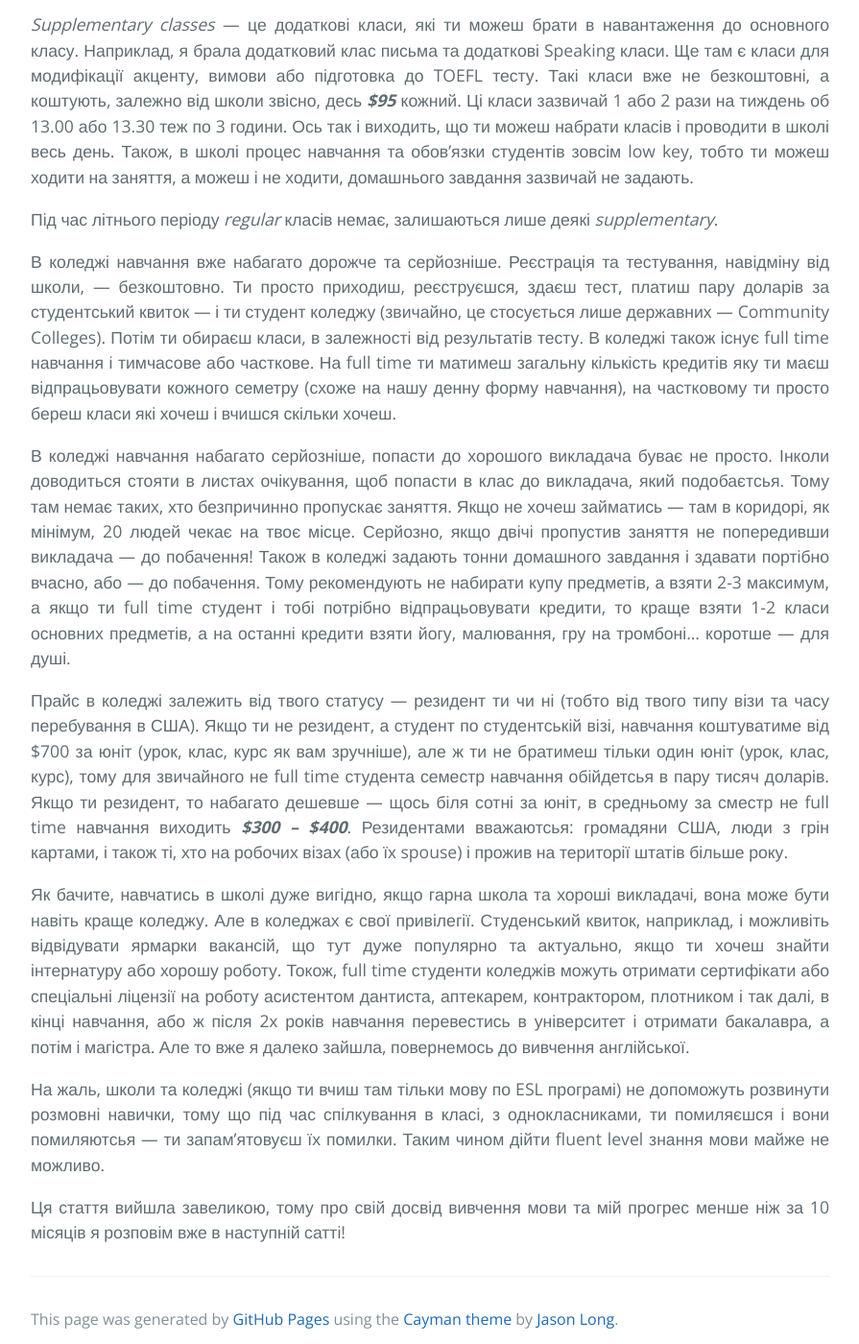
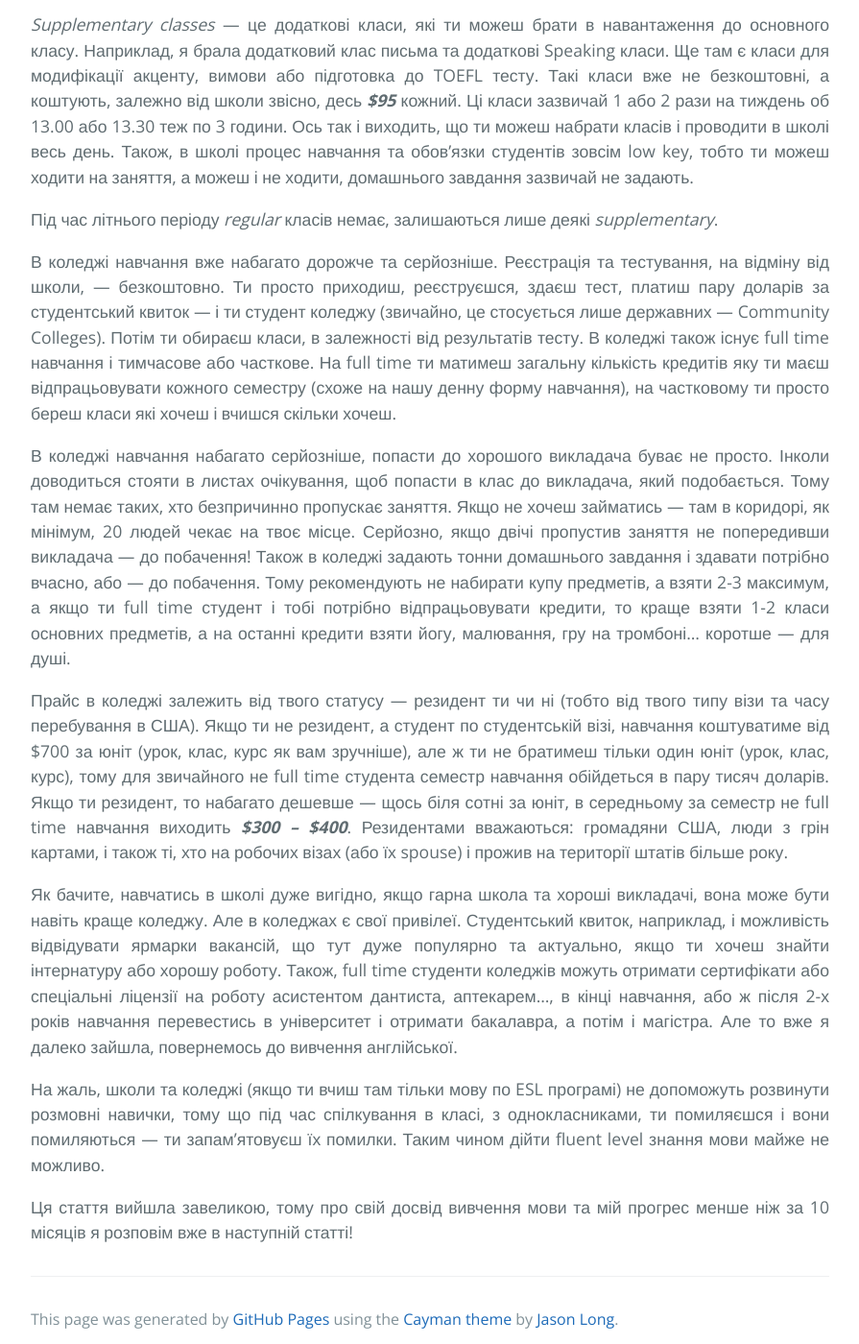
Before and after one commit to LizMars/LizMars.github.io, a Jekyll site: the page built from _posts/2015-10-12-languages2.md, in a window 1280 px wide and 1400 px high, scrolled down 6369 px. Shown: the whole window at 96% size, without its empty margins (192-1087 px from the left). Built offline with Jekyll 4.4.1, drawn with Linux system fonts in a browser that asks for light colours; nearby versions of some CDN libraries; some of the changed text lies outside the part shown.

Commit message:
spell fixes

```diff
--- a/_posts/2015-10-12-languages2.md
+++ b/_posts/2015-10-12-languages2.md
@@ -1,5 +1,5 @@
 ---
-title:  "Не соромно не знати --- соромно не вчитись. Частина друга"
+title:  "Не соромно не знати — соромно не вчитись. Частина друга"
 date:   2015-10-12 00:00:00
 tags:
   - blog
@@ -45,19 +45,19 @@ tags:
 
 - курс Reading and/or Writing (читання та/або письмо)
 
-- курс Listening and/or Speaking (прослуховання та/або говоріння)
+- курс Listening and/or Speaking (прослуховування та/або говоріння)
 
-Звичайно найпопулярнішим серед студентів завжди є Listening and/or Speaking, тому що всі бояться говорити. До речі, той самий мій мерший клас з Сабріною був саме Listening and Speaking, тобто всі вправи були орієнтовані на складання діалогів, говоріння і т.д.
+Звичайно найпопулярнішим серед студентів завжди є Listening and/or Speaking, тому що всі бояться говорити. До речі, той самий мій перший клас з Сабріною був саме Listening and Speaking, тобто всі вправи були орієнтовані на складання діалогів, говоріння і т.д.
 
 ***Що таке школа для дорослих?***
 
-Це спеціальний заклад, що дозволяє отримати середню освіту, тобто отримати атестат, якщо людина із-за якихось причин його не отримала, також там займаютсья з літніми людьми, наприклад, вчать користуватися компьютером та інтернетом. І найбільший фан для мене --- в таких школах є різноманітні класси <<для душі>> такі як: гра на музичних інстументах, кулінарні класи, фінтес класи, йога класи, класи плавання, комп'ютерні класи, навіть класи фехтування є, класи екібано та "як малювати аквареллю" тобто багато-багато різноманітних класів. Ну і головний, найбільший департамент в таких школах --- це ESL.
+Це спеціальний заклад, що дозволяє отримати середню освіту, тобто отримати атестат, якщо людина із-за якихось причин його не отримала, також там займаються з літніми людьми, наприклад, вчать користуватися комп'ютером та інтернетом. І найбільший фан для мене --- в таких школах є різноманітні класи <<для душі>> такі як: гра на музичних інструментах, кулінарні класи, фітнес класи, йога класи, класи плавання, комп'ютерні класи, навіть класи фехтування є, класи екібано та "як малювати аквареллю" тобто багато-багато різноманітних класів. Ну і головний, найбільший департамент в таких школах --- це ESL.
 
 ***Чим відрізняються ESL курси в школі та в коледжі?***
 
-Ціною. По якості знань --- абсолютно однакові. Коледжі зазвичай мають більше різних класів, а студенти --- молоді хлопці та дівчата, що взяли ці класси як додаткове навантаження. В колледжах та школах чотири семестри на рік: на кожен сезон по-одному. Літній семетр, зазвичай, по бажанню.
+Ціною. По якості знань --- абсолютно однакові. Коледжі зазвичай мають більше різних класів, а студенти --- молоді хлопці та дівчата, що взяли ці класи як додаткове навантаження. В коледжах та школах чотири семестри на рік: на кожен сезон по-одному. Літній семестр, зазвичай, по бажанню.
 
-В школах є два типи класів *regular and supplementary classes*. *Regular* бувають ранкові або вечірні. Вони безкоштовні, тобто ти платиш ***$30*** за тест, який визначає твій рівень і записує тебе в певний клас до певного вчителя --- ти не можеш обирати. Також, якщо ти пропустиш день реєстрації, то пізніше долучитись не можна. *Regular class* кожен будній день по 3 години (наприклад, ранковий клас з 9 до 12). На цих заняттях вчать все і Reading and Writing, і Listening and Speaking на продвинутому рівнb вчать навіть історії США, деяким законам та готують до інтерв'ю на отримення громадянства. Теми на цих заняттях різноманітні, але життєві і потрібні. Наприклад, медичне страхування, як записатись на прийом до лікаря та медицина загалом. В середині та в кінці семестру ти здаєш тест знову (платити не потрібно) і потім тебе або переводять на наступний рівень, або залишають на тому самому.
+В школах є два типи класів *regular and supplementary classes*. *Regular* бувають ранкові або вечірні. Вони безкоштовні, тобто ти платиш ***$30*** за тест, який визначає твій рівень і записує тебе в певний клас до певного вчителя --- ти не можеш обирати. Також, якщо ти пропустиш день реєстрації, то пізніше долучитись не можна. *Regular class* кожен будній день по 3 години (наприклад, ранковий клас з 9 до 12). На цих заняттях вчать все і Reading and Writing, і Listening and Speaking на поглибленому рівні вчать навіть історії США, деяким законам та готують до інтерв'ю на отримання громадянства. Теми на цих заняттях різноманітні, але життєві і потрібні. Наприклад, медичне страхування, як записатись на прийом до лікаря та медицина загалом. В середині та в кінці семестру ти здаєш тест знову (платити не потрібно) і потім тебе або переводять на наступний рівень, або залишають на тому самому.
 
 ![ESL клас в школі](/images/esl2.jpg)
 
@@ -67,14 +67,14 @@ tags:
 
 Під час літнього періоду *regular* класів немає, залишаються лише деякі *supplementary*.
 
-В коледжі навчання вже набагато дорожче та серйозніше. Реєстрація та тестування, навідміну від школи, --- безкоштовно. Ти просто приходиш, реєструєшся, здаєш тест, платиш пару доларів за студентський квиток --- і ти студент коледжу (звичайно, це стосується лише державних --- Community Colleges). Потім ти обираєш класи, в залежності від результатів тесту. В коледжі також існує full time навчання і тимчасове або часткове. На full time ти матимеш загальну кількість кредитів яку ти маєш відпрацьовувати кожного семетру (схоже на нашу денну форму навчання), на частковому ти просто береш класи які хочеш і вчишся скільки хочеш.
+В коледжі навчання вже набагато дорожче та серйозніше. Реєстрація та тестування, на відміну від школи, --- безкоштовно. Ти просто приходиш, реєструєшся, здаєш тест, платиш пару доларів за студентський квиток --- і ти студент коледжу (звичайно, це стосується лише державних --- Community Colleges). Потім ти обираєш класи, в залежності від результатів тесту. В коледжі також існує full time навчання і тимчасове або часткове. На full time ти матимеш загальну кількість кредитів яку ти маєш відпрацьовувати кожного семестру (схоже на нашу денну форму навчання), на частковому ти просто береш класи які хочеш і вчишся скільки хочеш.
 
-В коледжі навчання набагато серйозніше, попасти до хорошого викладача буває не просто. Інколи доводиться стояти в листах очікування, щоб попасти в клас до викладача, який подобаєтсья. Тому там немає таких, хто безпричинно пропускає заняття. Якщо не хочеш займатись --- там в коридорі, як мінімум, 20 людей чекає на твоє місце. Серйозно, якщо двічі пропустив заняття не попередивши викладача --- до побачення! Також в коледжі задають тонни домашного завдання і здавати портібно вчасно, або --- до побачення. Тому рекомендують не набирати купу предметів, а взяти 2-3 максимум, а якщо ти full time студент і тобі потрібно відпрацьовувати кредити, то краще взяти 1-2 класи основних предметів, а на останні кредити взяти йогу, малювання, гру на тромбоні... коротше --- для душі.
+В коледжі навчання набагато серйозніше, попасти до хорошого викладача буває не просто. Інколи доводиться стояти в листах очікування, щоб попасти в клас до викладача, який подобається. Тому там немає таких, хто безпричинно пропускає заняття. Якщо не хочеш займатись --- там в коридорі, як мінімум, 20 людей чекає на твоє місце. Серйозно, якщо двічі пропустив заняття не попередивши викладача --- до побачення! Також в коледжі задають тонни домашнього завдання і здавати потрібно вчасно, або --- до побачення. Тому рекомендують не набирати купу предметів, а взяти 2-3 максимум, а якщо ти full time студент і тобі потрібно відпрацьовувати кредити, то краще взяти 1-2 класи основних предметів, а на останні кредити взяти йогу, малювання, гру на тромбоні... коротше --- для душі.
 
-Прайс в коледжі залежить від твого статусу --- резидент ти чи ні (тобто від твого типу візи та часу перебування в США). Якщо ти не резидент, а студент по студентській візі, навчання коштуватиме від $700 за юніт (урок, клас, курс як вам зручніше), але ж ти не братимеш тільки один юніт (урок, клас, курс), тому для звичайного не full time студента семестр навчання обійдетсья в пару тисяч доларів. Якщо ти резидент, то набагато дешевше --- щось біля сотні за юніт, в средньому за сместр не full time навчання виходить ***$300 -- $400***. Резидентами вважаютсья: громадяни США, люди з грін картами, і також ті, хто на робочих візах (або їх spouse) і прожив на території штатів більше року.
+Прайс в коледжі залежить від твого статусу --- резидент ти чи ні (тобто від твого типу візи та часу перебування в США). Якщо ти не резидент, а студент по студентській візі, навчання коштуватиме від $700 за юніт (урок, клас, курс як вам зручніше), але ж ти не братимеш тільки один юніт (урок, клас, курс), тому для звичайного не full time студента семестр навчання обійдеться в пару тисяч доларів. Якщо ти резидент, то набагато дешевше --- щось біля сотні за юніт, в середньому за семестр не full time навчання виходить ***$300 -- $400***. Резидентами вважаються: громадяни США, люди з грін картами, і також ті, хто на робочих візах (або їх spouse) і прожив на території штатів більше року.
 
-Як бачите, навчатись в школі дуже вигідно, якщо гарна школа та хороші викладачі, вона може бути навіть краще коледжу. Але в коледжах є свої привілегії. Студенський квиток, наприклад, і можливіть відвідувати ярмарки вакансій, що тут дуже популярно та актуально, якщо ти хочеш знайти інтернатуру або хорошу роботу. Токож, full time студенти коледжів можуть отримати сертифікати або спеціальні ліцензії на роботу асистентом дантиста, аптекарем, контрактором, плотником і так далі, в кінці навчання, або ж після 2х років навчання перевестись в університет і отримати бакалавра, а потім і магістра. Але то вже я далеко зайшла, повернемось до вивчення англійської.
+Як бачите, навчатись в школі дуже вигідно, якщо гарна школа та хороші викладачі, вона може бути навіть краще коледжу. Але в коледжах є свої привілеї. Студентський квиток, наприклад, і можливість відвідувати ярмарки вакансій, що тут дуже популярно та актуально, якщо ти хочеш знайти інтернатуру або хорошу роботу. Також, full time студенти коледжів можуть отримати сертифікати або спеціальні ліцензії на роботу асистентом дантиста, аптекарем..., в кінці навчання, або ж після 2-х років навчання перевестись в університет і отримати бакалавра, а потім і магістра. Але то вже я далеко зайшла, повернемось до вивчення англійської.
 
-На жаль, школи та коледжі (якщо ти вчиш там тільки мову по ESL програмі) не допоможуть розвинути розмовні навички, тому що під час спілкування в класі, з однокласниками, ти помиляєшся і вони помиляютсья --- ти запам'ятовуєш їх помилки. Таким чином дійти fluent level знання мови майже не можливо.
+На жаль, школи та коледжі (якщо ти вчиш там тільки мову по ESL програмі) не допоможуть розвинути розмовні навички, тому що під час спілкування в класі, з однокласниками, ти помиляєшся і вони помиляються --- ти запам'ятовуєш їх помилки. Таким чином дійти fluent level знання мови майже не можливо.
 
-Ця стаття вийшла завеликою, тому про свій досвід вивчення мови та мій прогрес менше ніж за 10 місяців я розповім вже в наступній сатті!
+Ця стаття вийшла завеликою, тому про свій досвід вивчення мови та мій прогрес менше ніж за 10 місяців я розповім вже в наступній статті!
```
Also changed, not shown: other parts of _posts/2015-10-12-languages2.md (+6 -6 lines), _posts/2015-10-04-hello-world.md (+4 -4 lines), _posts/2015-10-5-languages.md (+5 -5 lines), 1 other file.
